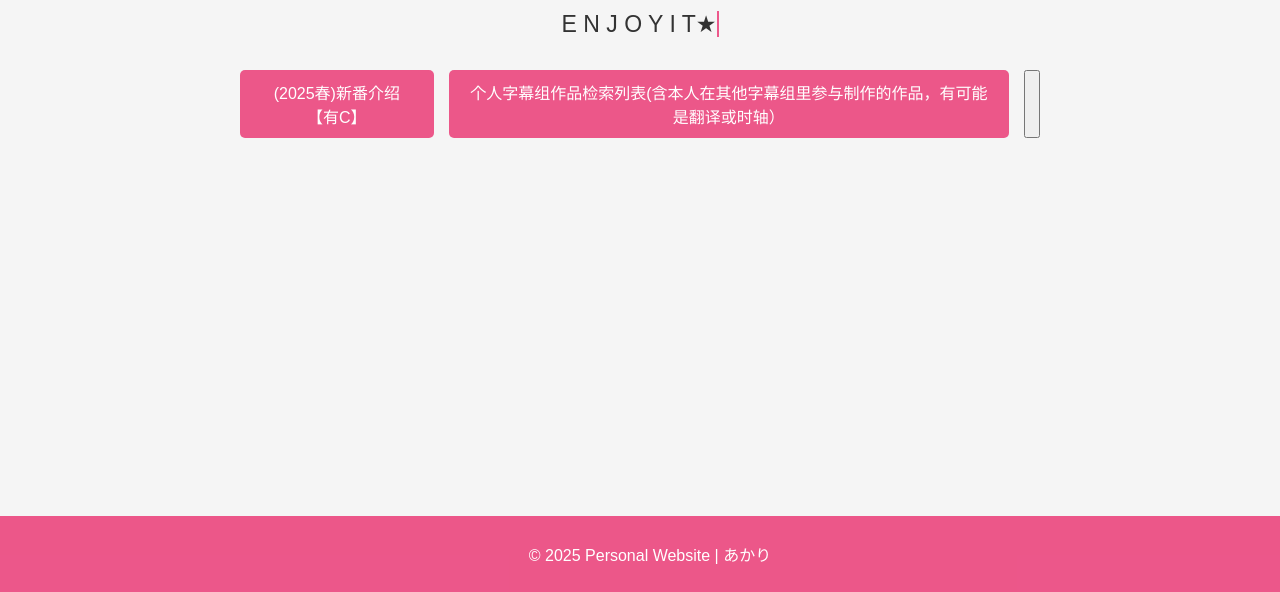
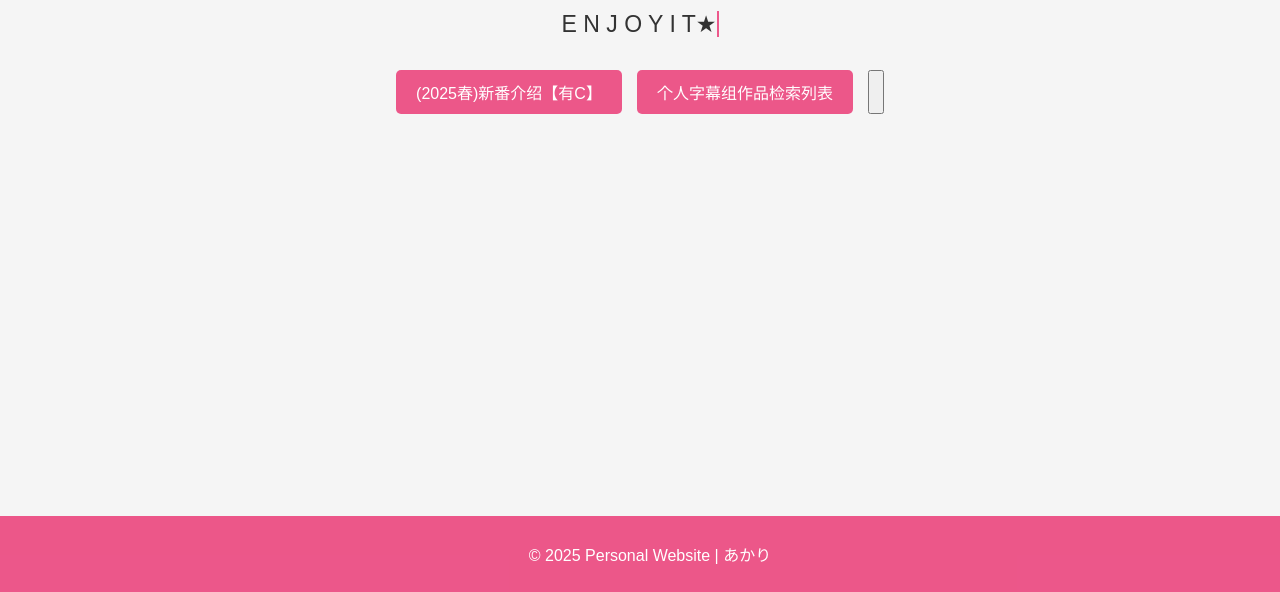
Before and after one commit to whqyuruyuri/akari, a plain HTML site: page Proj.html in a window 1280 px wide. Shown: the part 208-800 px from the top of the page. Drawn offline with Linux system fonts and the light colour scheme.

Commit message:
Update Proj.html

```diff
--- a/Proj.html
+++ b/Proj.html
@@ -113,7 +113,7 @@
         </div>
         <div class="button-container">
             <button class="button" onclick="window.location.href=&#39;https://www.bilibili.com/video/BV1zwZjYfEMQ/&#39;">(2025春)新番介绍【有C】</button>
-          <button class="button" onclick="window.location.href=&#39;https://whqyuruyuri.github.io/filelist/filealist.html&#39;">个人字幕组作品检索列表(含本人在其他字幕组里参与制作的作品，有可能是翻译或时轴）</button>
+          <button class="button" onclick="window.location.href=&#39;https://whqyuruyuri.github.io/filelist/filealist.html&#39;">个人字幕组作品检索列表</button>
 </button>
            </button><button>
         </button></div>
```
